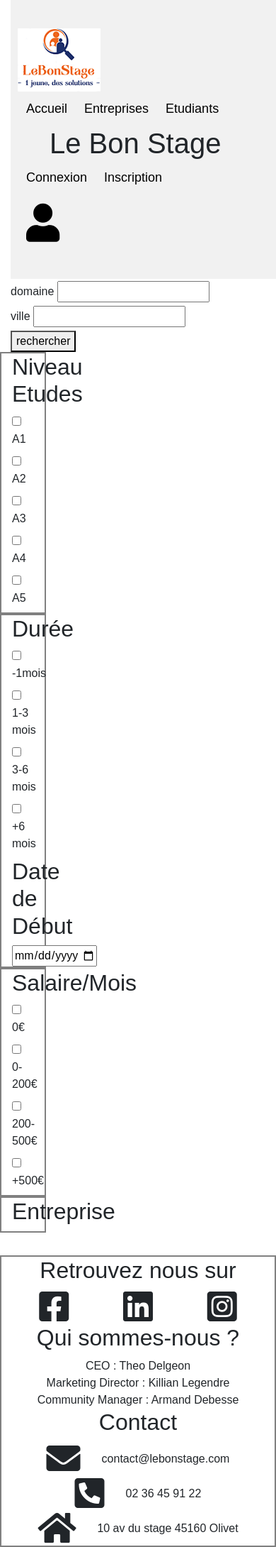
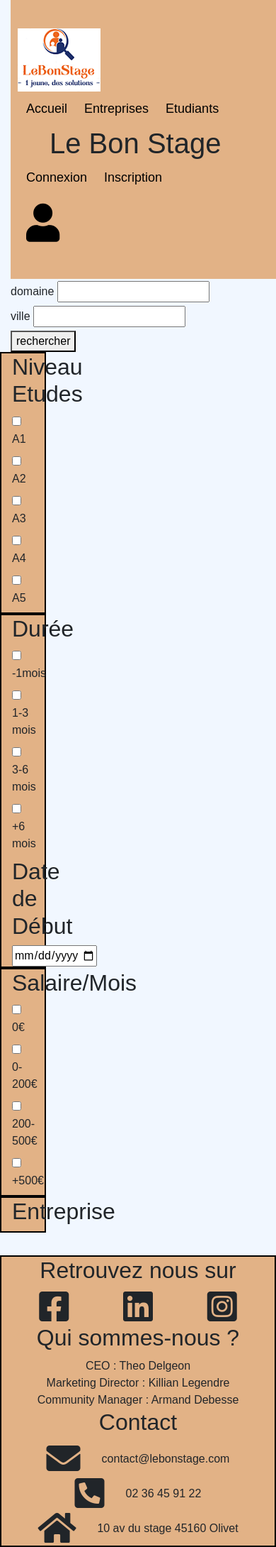
Before and after one commit to killian-lgdr/Projet_web, a PHP site: page / in a window 390 px wide. Shown: the whole page at 71% size. Run offline with PHP 8.4, Linux system fonts and the light colour scheme; grey boxes are pictures that could not be loaded.

Commit message:
index.html fini responsive

```diff
--- a/CODE/assets/css/style.css
+++ b/CODE/assets/css/style.css
@@ -5,6 +5,7 @@
 body {
   margin: 0;
   font-family: Arial, Helvetica, sans-serif;
+  background-color: #f1f7ff;
 }
 
 #titre{
@@ -15,7 +16,7 @@
 #connexionPage{
   position: absolute;
   z-index: 100;
-  background-color: #f1f1f1;
+  background-color: #e2b286;
   position: fixed;
   padding: 1em;
   margin-top: 10em;
@@ -26,7 +27,7 @@
 
 #navbar {
   overflow: hidden;
-  background-color: #f1f1f1;
+  background-color: #e2b286;
   padding: 40px 10px;
   transition: 0.4s;
   position: fixed;
@@ -57,13 +58,19 @@
 
 
 .brd{
-  border: 2px solid grey;
+  border: 2px solid black;
 }
 
 #facebook:hover{     color: #3b5998; }
 #linkedin:hover{     color: #066686; }
 #instagram:hover{     color: rgb(226, 7, 117); }
 
+.orange{
+  background-color: #e2b286;
+}
+
+
 footer{
   margin-top: 2em;
+  background-color: #e2b286;
 }
--- a/CODE/index.html
+++ b/CODE/index.html
@@ -102,7 +102,7 @@
         <!-- debut resultats -->
         <div class="row">
           <!-- debut choix filtres -->
-          <div class="container col-2">
+          <div class="container col-2 orange">
             <!-- choix niveau etudes -->
             <div class="row">
               <div class="container col brd">
```
